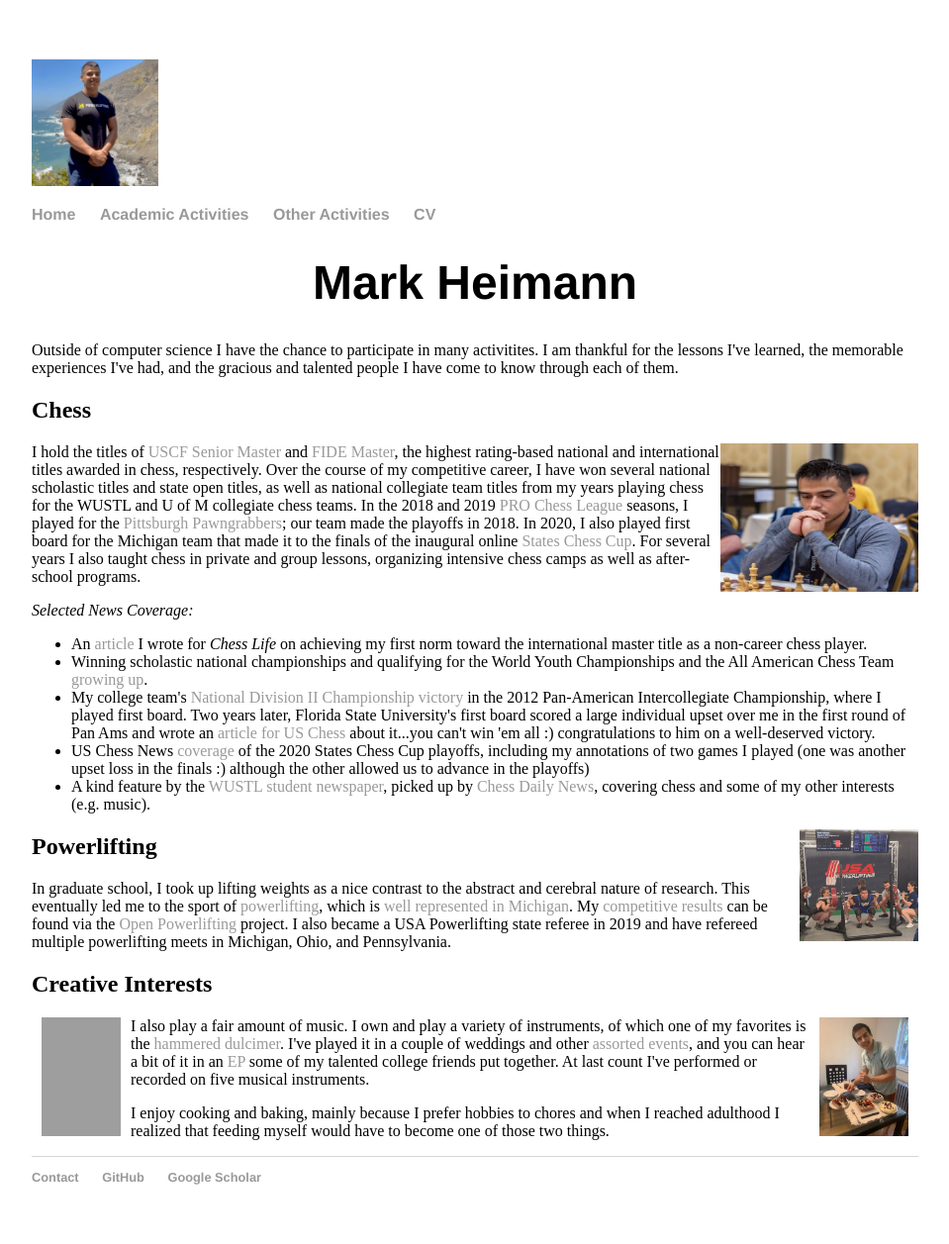
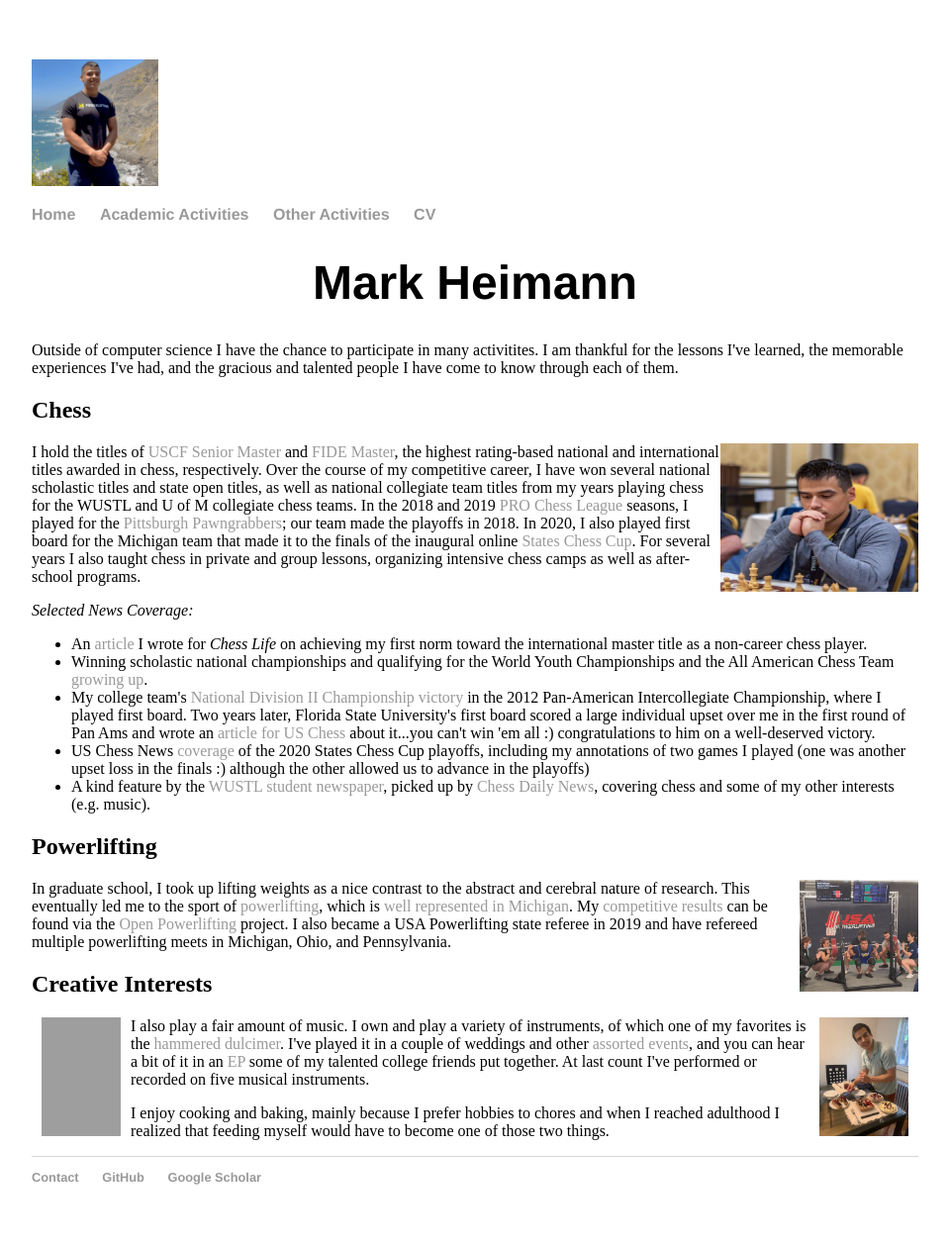
Before and after one commit to markheimann/markheimann.github.io, a Jekyll site: the page built from other.html, in a window 1280 px wide. Shown: the whole page at 99% size, without its empty margins (160-1119 px from the left). Built offline with Jekyll 4.4.1, drawn with Linux system fonts in a browser that asks for light colours; grey boxes are pictures that could not be loaded.

Commit message:
change image layout PL

```diff
--- a/other.html
+++ b/other.html
@@ -23,9 +23,10 @@ I hold the titles of <a href="http://www.uschess.org/msa/MbrDtlMain.php?12802899
 	</ul>
 </div>
 
-<img src="assets/fun_figs/lifting-squat.jpg" align="right" style="width:120px;height:113px;">
+
 <h2>Powerlifting</h2>
 <p>
+<img src="assets/fun_figs/lifting-squat.jpg" align="right" style="width:120px;height:113px;">
 In graduate school, I took up lifting weights as a nice contrast to the abstract and cerebral nature of research.  This eventually led me to the sport of <a href="https://en.wikipedia.org/wiki/Powerlifting">powerlifting</a>, which is <a href="http://calloso.com/">well represented in Michigan</a>.  My <a href="https://www.openpowerlifting.org/u/markheimann">competitive results</a> can be found via the <a href="https://www.openpowerlifting.org/">Open Powerlifting</a> project.  I also became a USA Powerlifting state referee in 2019 and have refereed multiple powerlifting meets in Michigan, Ohio, and Pennsylvania.
 </p>
 <h2>Creative Interests</h2>
```
